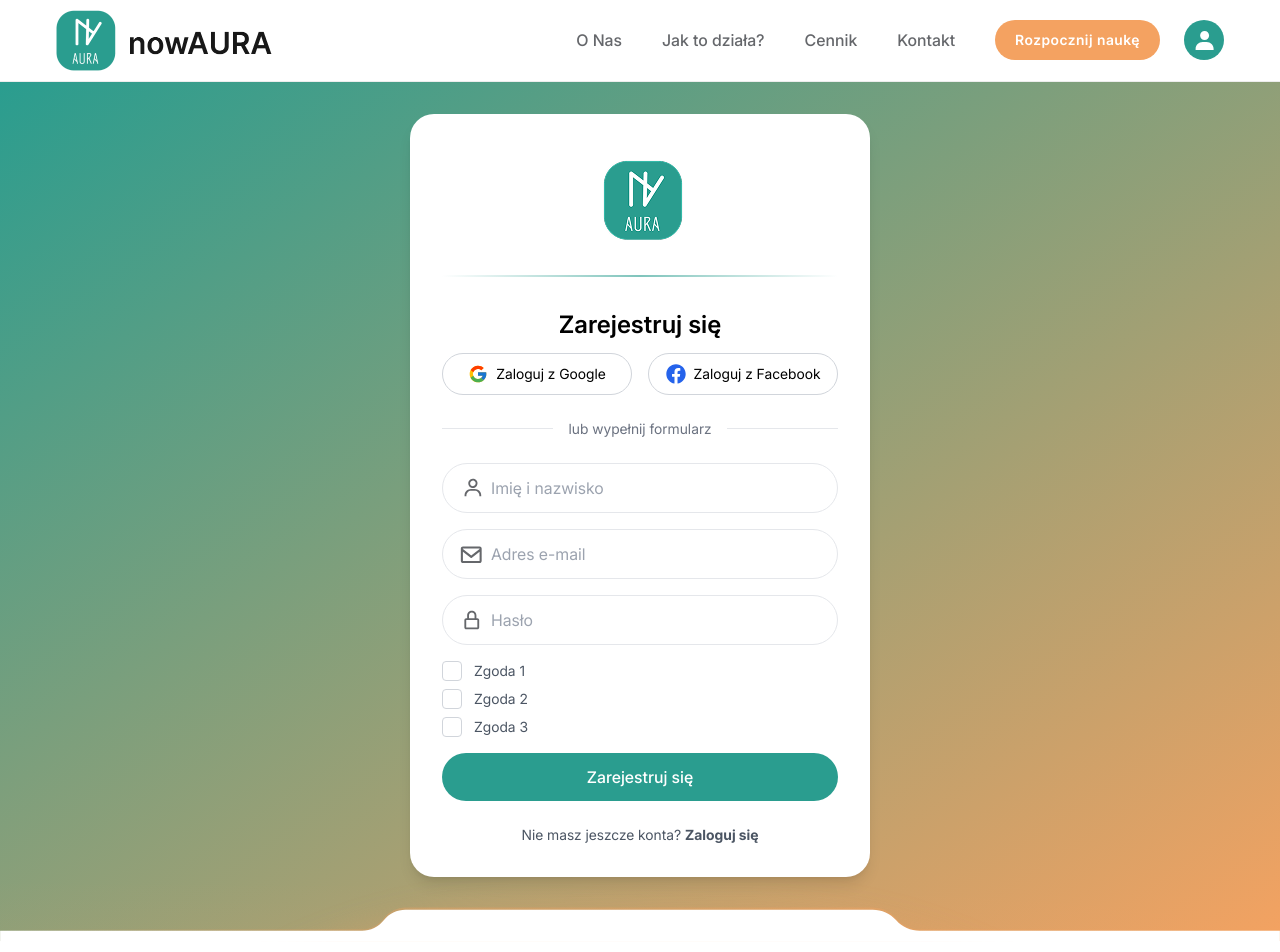
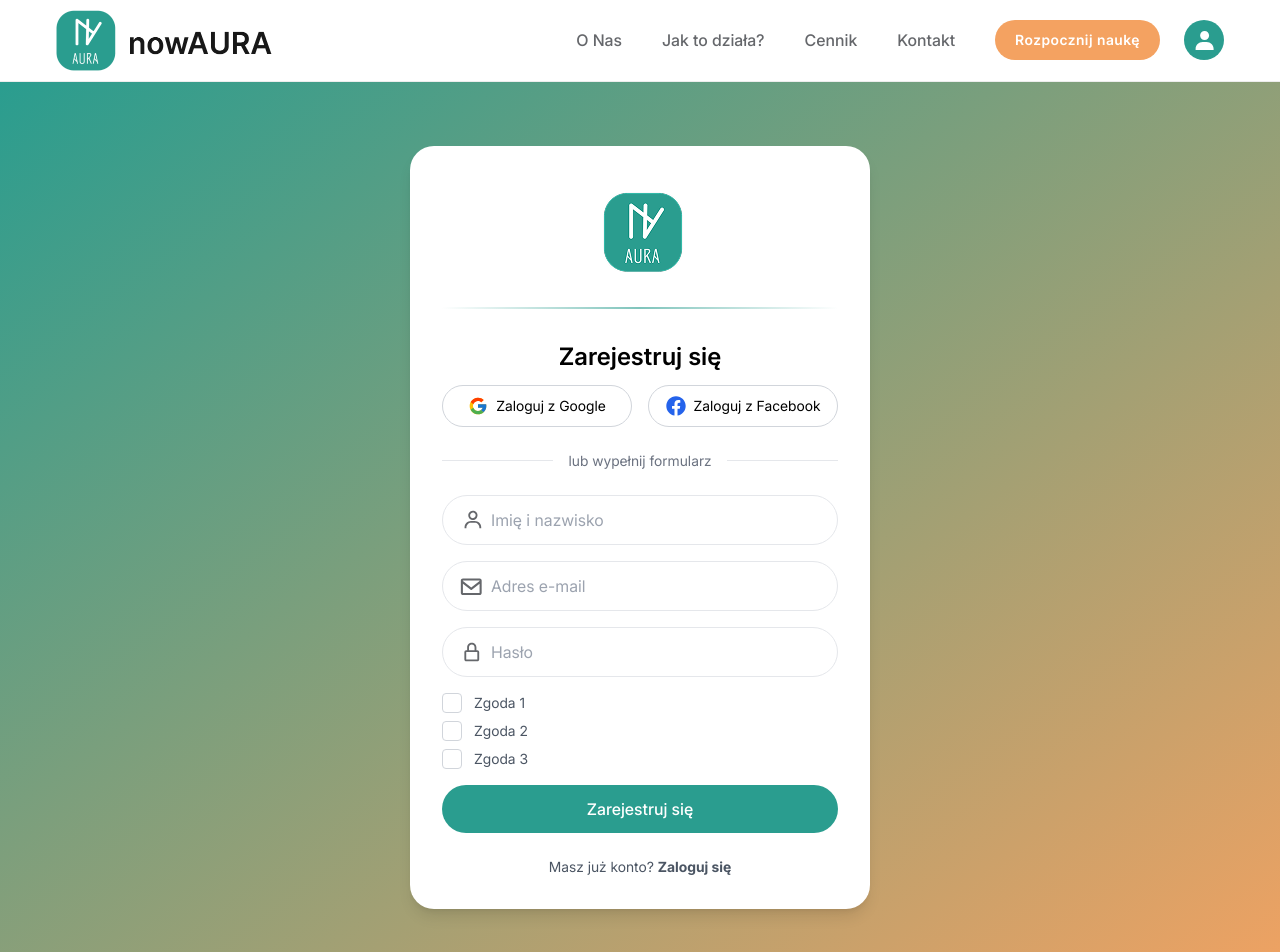
Before and after one commit to PiresHagan/Aura-Landing-Page--React, a React (Create React App) app: page /landings/signup in a window 1280 px wide. Shown: the top 952 px of the page. Built offline with nearby package versions, Linux system fonts and the light colour scheme.

Commit message:
Fixed UI issues in login/signup pages

```diff
--- a/src/components/landing/auth/SignUp.jsx
+++ b/src/components/landing/auth/SignUp.jsx
@@ -148,7 +148,7 @@ const SignUp = () => {
 
             {/* Register Link */}
             <p className="text-center mt-6 text-sm text-gray-600">
-                Nie masz jeszcze konta?{' '}
+                Masz już konto?{' '}
                 <a href="#" className="font-bold hover:underline">
                     Zaloguj się
                 </a>
--- a/src/landings/LoginPage.jsx
+++ b/src/landings/LoginPage.jsx
@@ -2,7 +2,7 @@ import Login from "../components/landing/auth/Login";
 
 const LoginPage = () => {
     return (
-        <div className="min-h-screen bg-gradient-to-br from-[#2A9D8F] to-[#F4A261] py-8 px-4 pb-16">
+        <div className="bg-gradient-to-br from-[#2A9D8F] to-[#F4A261] py-16 px-4 pb-[110px]">
             <Login />
         </div>
     )
--- a/src/landings/SignUpPage.jsx
+++ b/src/landings/SignUpPage.jsx
@@ -2,7 +2,7 @@ import SignUp from "../components/landing/auth/SignUp";
 
 const SignUpPage = () => {
     return (
-        <div className="min-h-screen bg-gradient-to-br from-[#2A9D8F] to-[#F4A261] py-8 px-4 pb-16">
+        <div className="bg-gradient-to-br from-[#2A9D8F] to-[#F4A261] py-16 px-4 pb-[110px]">
             <SignUp />
         </div>
     )
```
